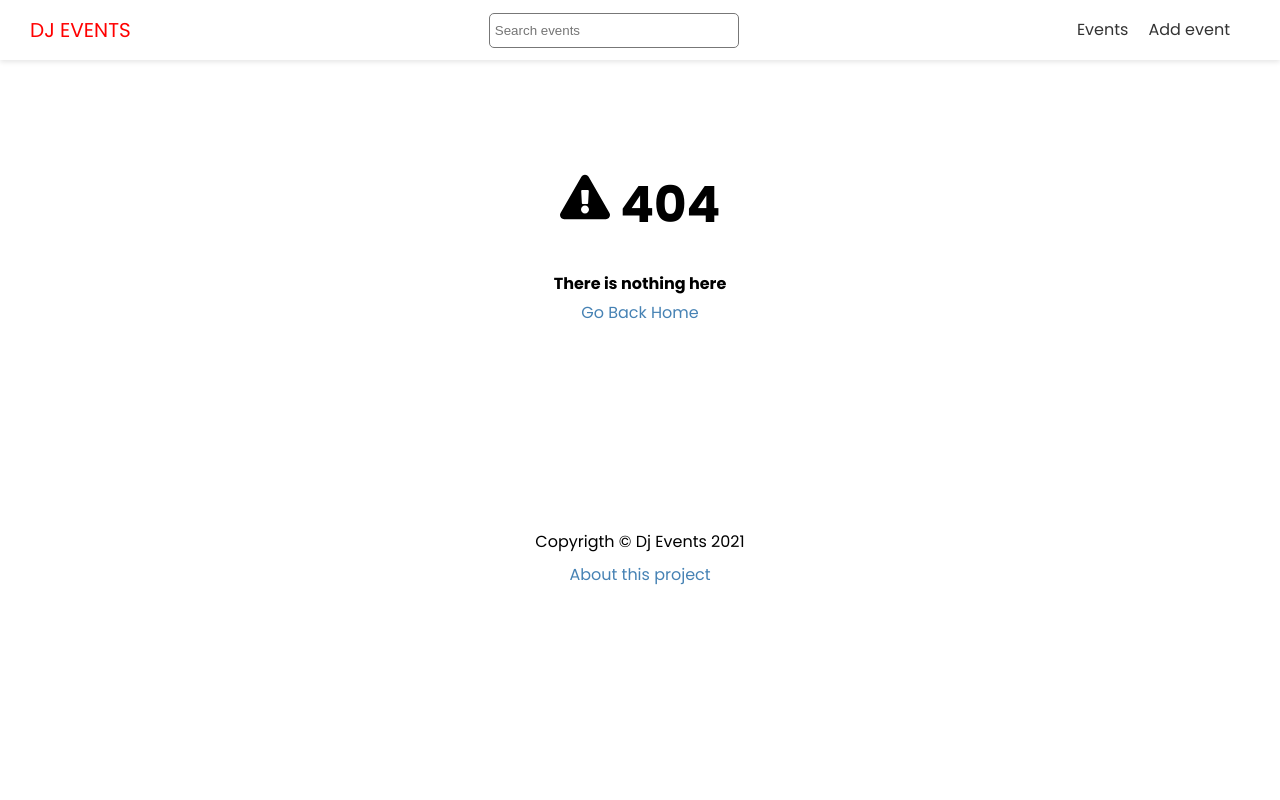
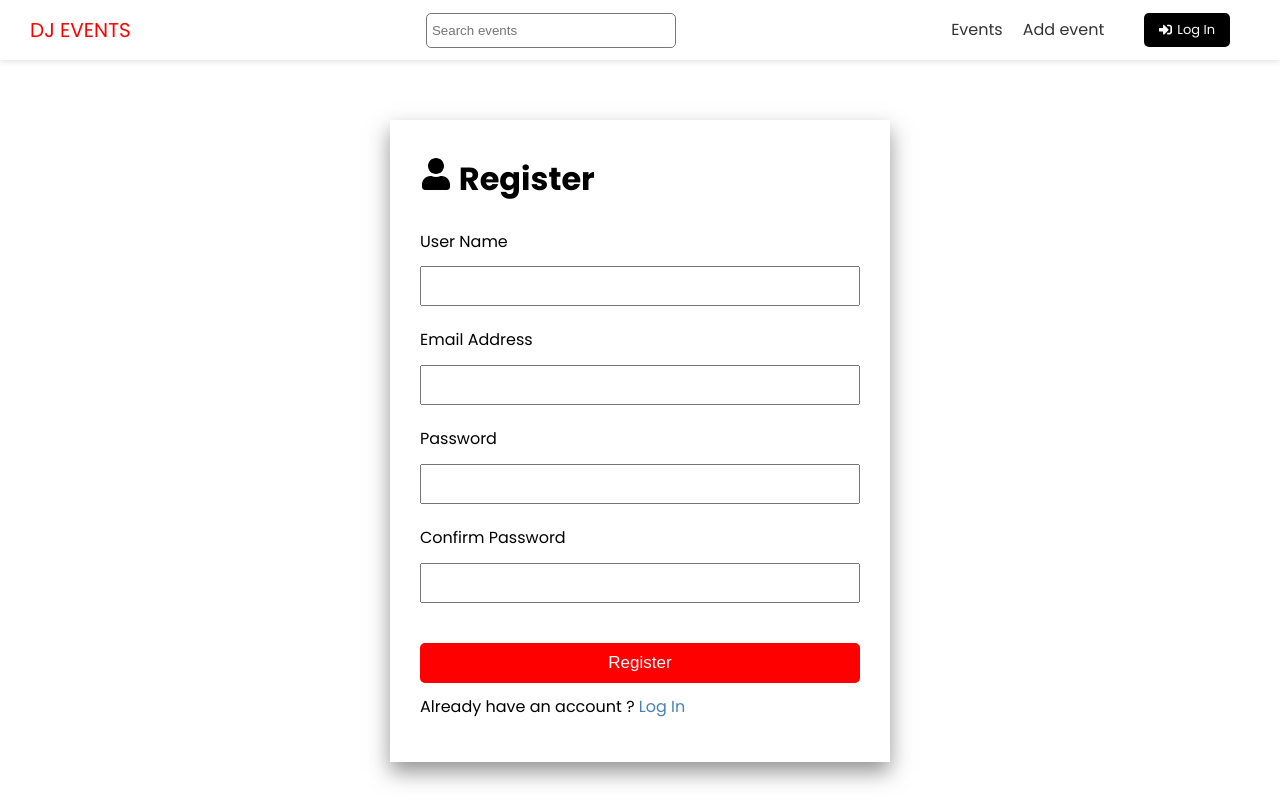
Before and after one commit to khadetou/Dj-events_nextJs, a Next.js app: page /account/register in a window 1280 px wide. Before the commit this address had no page. Shown: the top 800 px of the page. Built offline with nearby package versions, Linux system fonts and the light colour scheme.

Commit message:
login register forms

```diff
--- a/components/Header.js
+++ b/components/Header.js
@@ -1,4 +1,5 @@
-import Styles from "../styles/style.module.scss";
+import { FaSignInAlt, FaSignOutAlt } from "react-icons/fa";
+import Styles from "@/styles/style.module.scss";
 import Link from "next/link";
 import Search from "./Search";
 const Header = () => {
@@ -23,6 +24,13 @@
               <a>Add event</a>
             </Link>
           </li>
+          <li>
+            <Link href="/account/login">
+              <a className="btn-secondary btn-icon">
+                <FaSignInAlt /> Log In
+              </a>
+            </Link>
+          </li>
         </ul>
       </nav>
     </header>
--- /dev/null
+++ b/pages/account/register.js
@@ -0,0 +1,78 @@
+import { FaUser } from "react-icons/fa";
+import { useState, useEffect, useContext } from "react";
+import { ToastContainer, toast } from "react-toastify";
+import "react-toastify/dist/ReactToastify.css";
+import styles from "@/styles/style.module.scss";
+import Layout from "@/components/Layout";
+import Link from "next/link";
+
+export default function RegisterPage() {
+  const [username, setUsername] = useState("");
+  const [email, setEmail] = useState("");
+  const [password, setPassword] = useState("");
+  const [confirmPassword, setConfirmPassword] = useState("");
+  const { auth } = styles;
+
+  function handleSubmit(e) {
+    e.preventDefault();
+    if (password !== confirmPassword) {
+      toast.error("Password do not match!");
+      return;
+    }
+    console.log({ username, email, password });
+  }
+  return (
+    <Layout title="User Registration">
+      <div className={auth}>
+        <h1>
+          <FaUser /> Register
+        </h1>
+        <ToastContainer />
+        <form onSubmit={handleSubmit}>
+          <div>
+            <label htmlFor="username">User Name</label>
+            <input
+              type="text"
+              id="username"
+              value={username}
+              onChange={(e) => setUsername(e.target.value)}
+            />
+          </div>
+          <div>
+            <label htmlFor="email">Email Address</label>
+            <input
+              type="email"
+              id="email"
+              value={email}
+              onChange={(e) => setEmail(e.target.value)}
+            />
+          </div>
+          <div>
+            <label htmlFor="password">Password</label>
+            <input
+              type="password"
+              id="password"
+              value={password}
+              onChange={(e) => setPassword(e.target.value)}
+            />
+          </div>
+
+          <div>
+            <label htmlFor="confirmpassword">Confirm Password</label>
+            <input
+              type="password"
+              id="confirmpassword"
+              value={confirmPassword}
+              onChange={(e) => setConfirmPassword(e.target.value)}
+            />
+          </div>
+
+          <input type="submit" value="Register" className="btn" />
+        </form>
+        <p>
+          Already have an account ? <Link href="/account/login">Log In</Link>
+        </p>
+      </div>
+    </Layout>
+  );
+}
--- /dev/null
+++ b/styles/modules/_authform.scss
@@ -0,0 +1,31 @@
+.auth {
+  max-width: 500px;
+  margin: auto;
+  padding: 30px;
+  box-shadow: 0px 10px 20px 0px rgba(50, 50, 50, 0.52);
+}
+
+.auth label {
+  display: block;
+  margin-bottom: 10px;
+}
+
+.auth input[type="text"],
+.auth input[type="email"],
+.auth input[type="password"] {
+  display: block;
+  width: 100%;
+  height: 40px;
+  padding: 5px;
+  font-size: 18px;
+}
+
+.auth input[type="submit"] {
+  margin-top: 20px;
+  width: 100%;
+  font-size: 17px;
+}
+
+.auth div {
+  margin-bottom: 20px;
+}
--- a/styles/style.module.scss
+++ b/styles/style.module.scss
@@ -8,3 +8,4 @@
 @import "./modules/search";
 @import "./modules/form";
 @import "./modules/modal";
+@import "./modules/authform";
```
Also changed, not shown: pages/account/login.js (added, +52 -0 lines).
